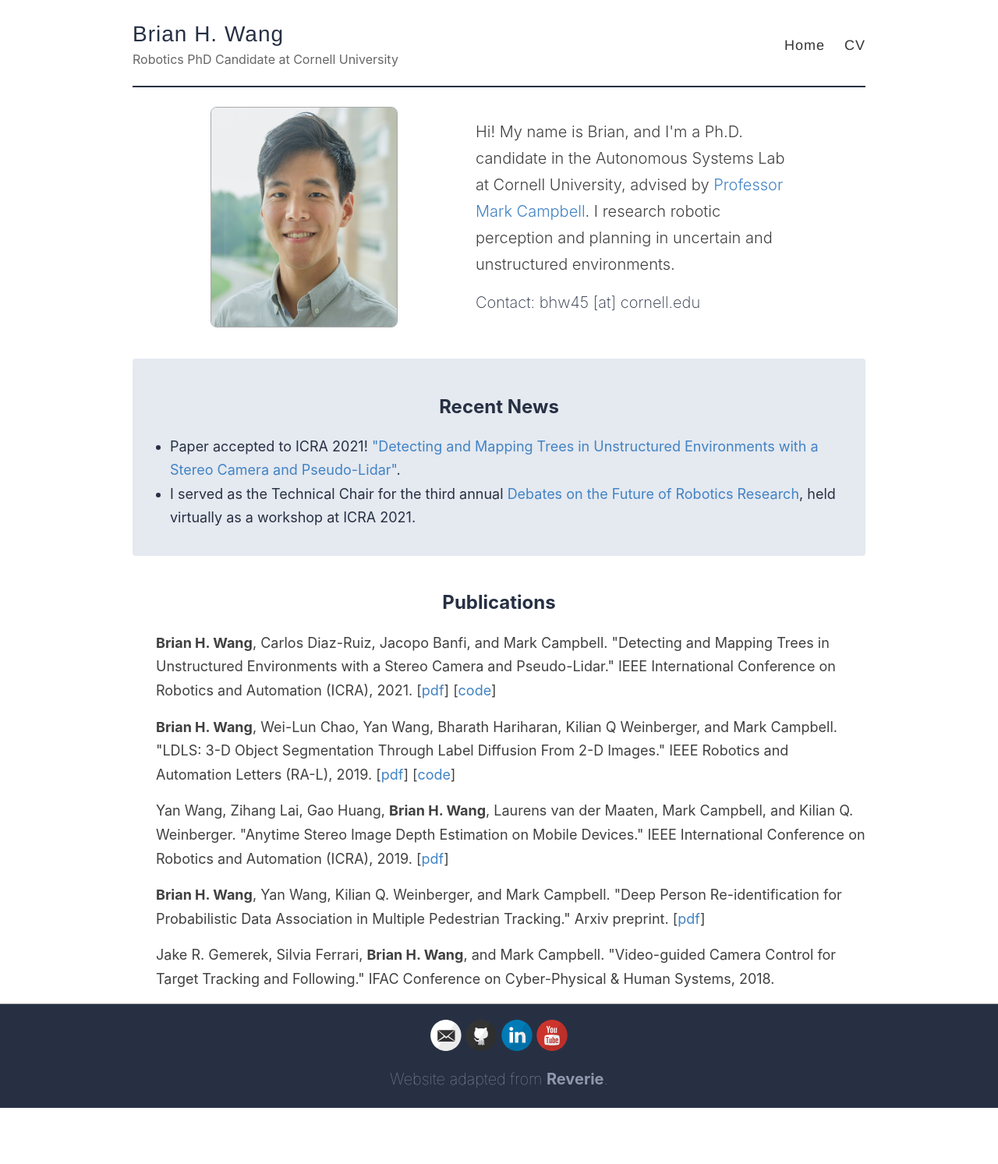
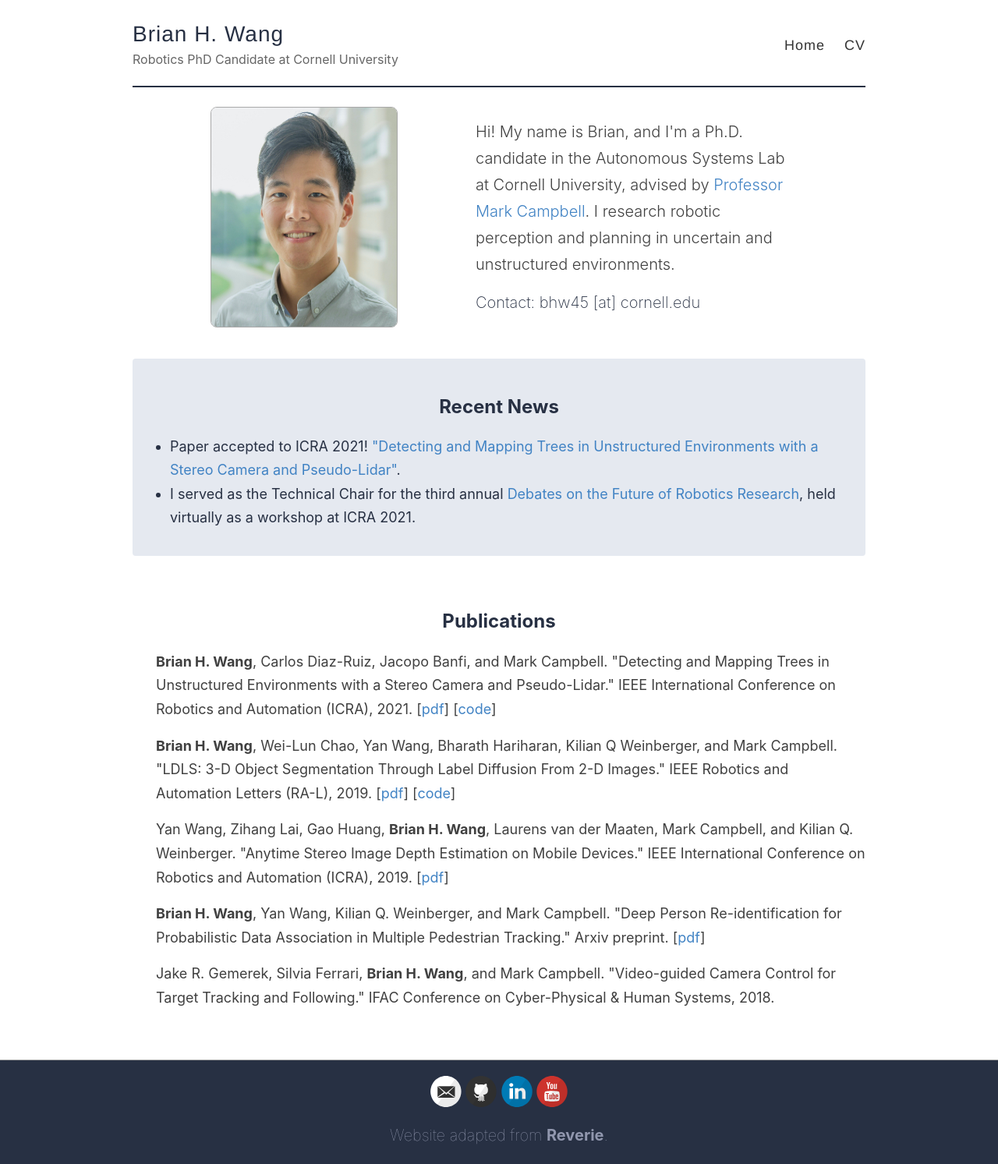
Before and after one commit to brian-h-wang/brian-h-wang.github.io, a Jekyll site: the page built from index.html, in a window 1280 px wide. Shown: the whole page at 78% size. Built offline with Jekyll 4.4.1, drawn with Linux system fonts in a browser that asks for light colours; the list of posts is cut into pages by our own code; before the commit the page ends 1421 px from its top, so only the background shows below that.

Commit message:
Add spacing around publications section

```diff
--- a/_sass/_homepage.scss
+++ b/_sass/_homepage.scss
@@ -31,6 +31,7 @@
 
 
 .publications {
+  margin: 4rem 0;
 
   li {
     list-style: none;
```
